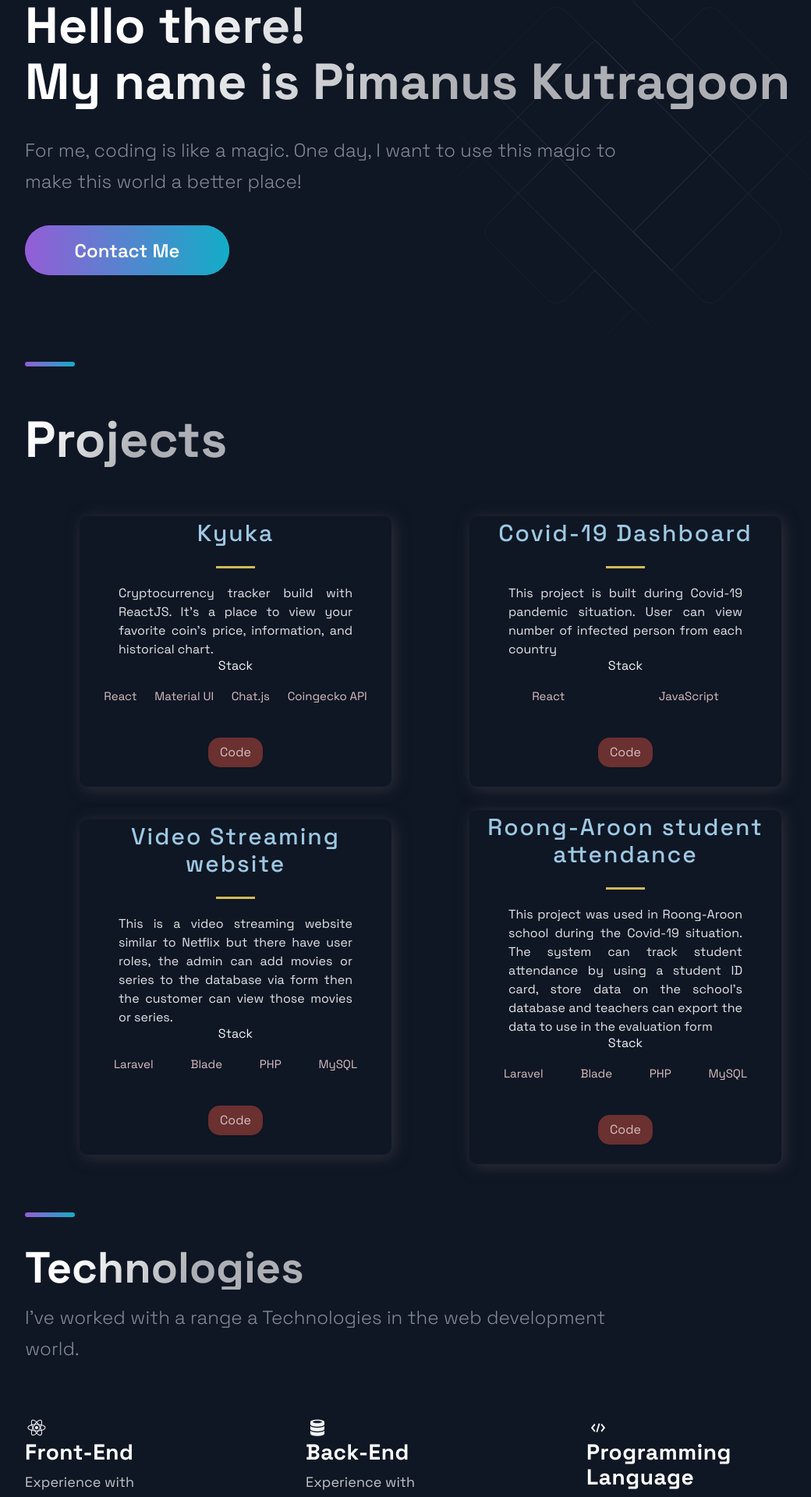
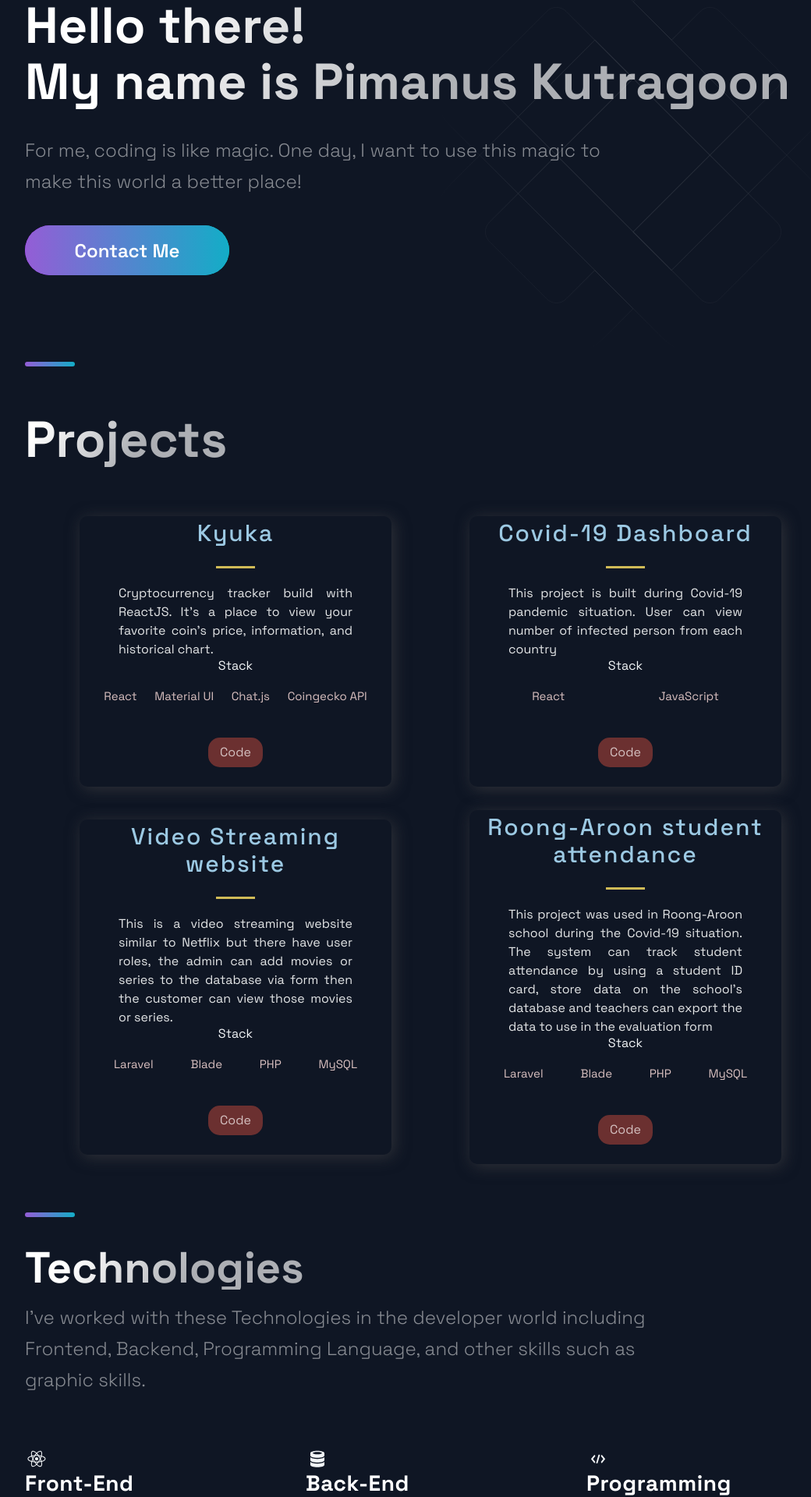
Before and after one commit to earth1168/ReactPortfolio, a Next.js app: page / in a window 1280 px wide. Shown: the part 173-2093 px from the top of the page at 78% size, without its empty margins (88-1128 px from the left). Built offline with nearby package versions, Linux system fonts and the light colour scheme.

Commit message:
Edit some text

```diff
--- a/src/components/Hero/Hero.js
+++ b/src/components/Hero/Hero.js
@@ -13,7 +13,7 @@ const Hero = () => (
 
       </SectionTitle>
       <SectionText>
-        For me, coding is like a magic. One day, I want to use this magic to make this world a better place!
+        For me, coding is like magic. One day, I want to use this magic to make this world a better place!
       </SectionText>
       <Button onClick={() => window.location = 'https://www.facebook.com/earthgy.pimanus/'}>
         Contact Me
--- a/src/components/Technologies/Technologies.js
+++ b/src/components/Technologies/Technologies.js
@@ -10,7 +10,7 @@ const Technologies = () =>  (
     <br/>
     <SectionTitle>Technologies</SectionTitle>
     <SectionText>
-      I've worked with a range a Technologies in the web development world.
+      I've worked with these Technologies in the developer world including Frontend, Backend, Programming Language, and other skills such as graphic skills.
     </SectionText>
     <List>
       <ListItem>
```
